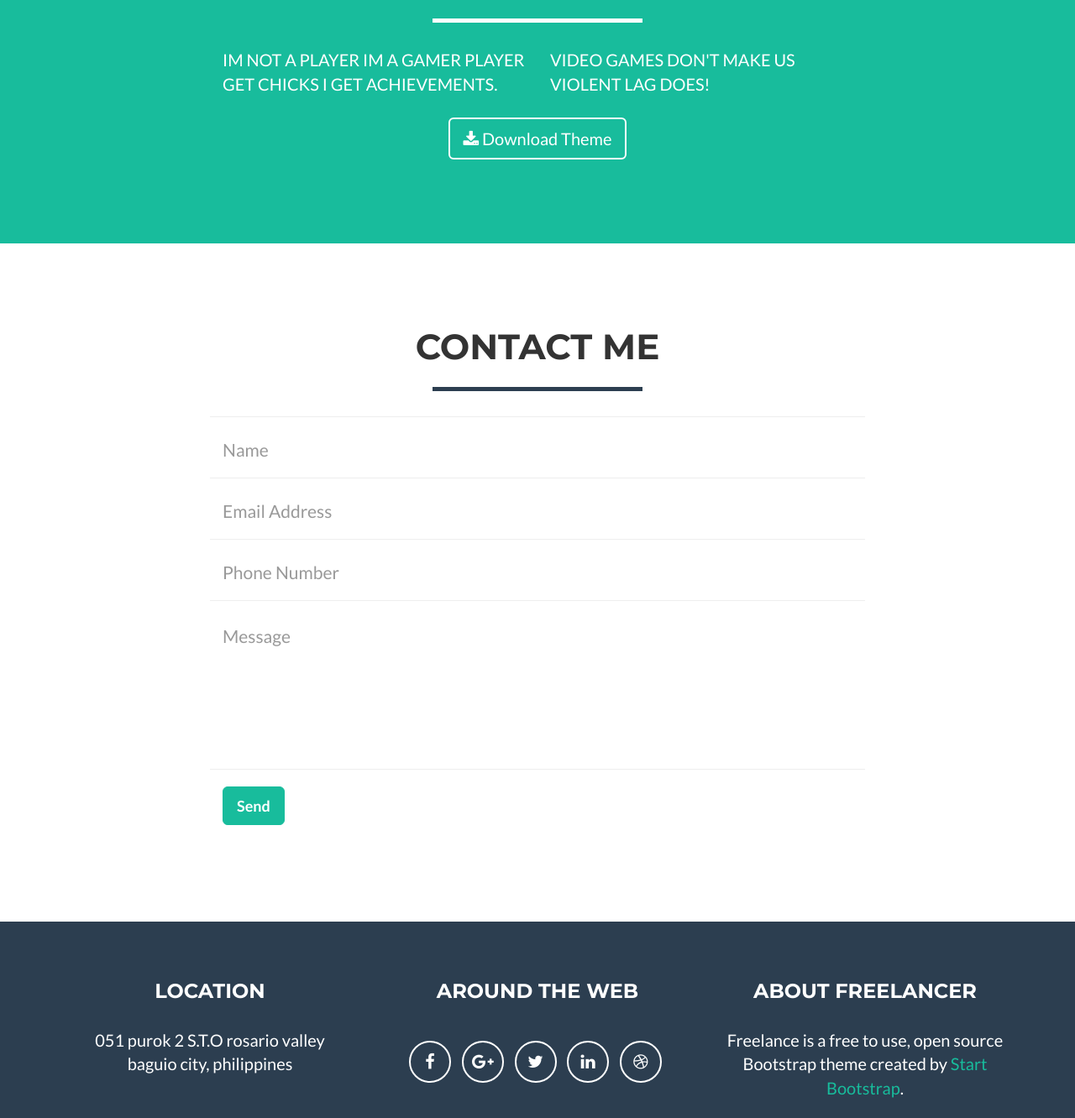
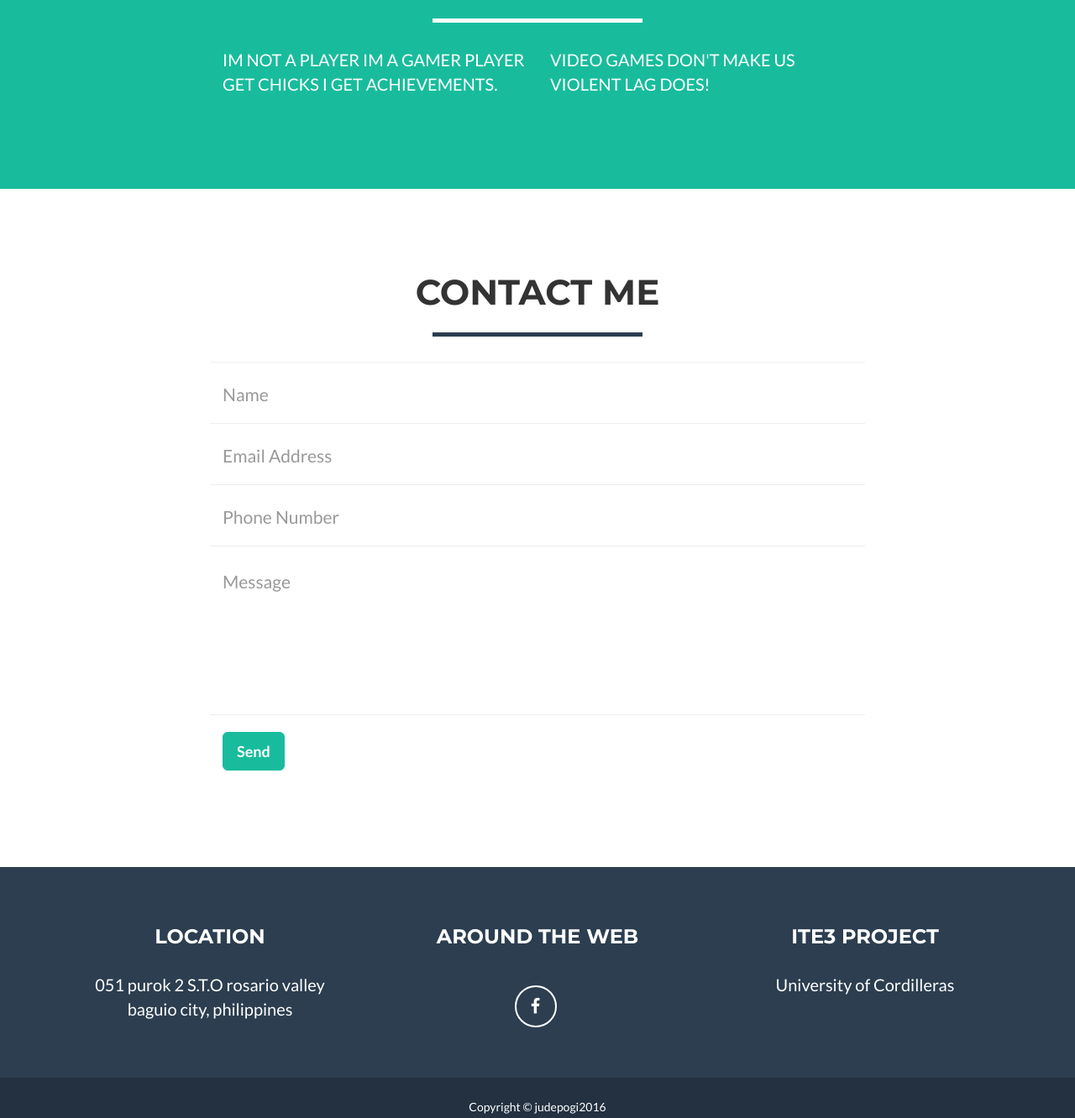
Before and after one commit to judelagdao/judelagdao.github.io, a website: page index.html in a window 1280 px wide. Shown: the part 1865-3197 px from the top of the page at 84% size. Drawn offline with nearby package versions, Linux system fonts and the light colour scheme.

Commit message:
Update index.html

```diff
--- a/index.html
+++ b/index.html
@@ -172,11 +172,6 @@
                 <div class="col-lg-4">
                     <p>VIDEO GAMES DON'T MAKE US VIOLENT LAG DOES!</p>
                 </div>
-                <div class="col-lg-8 col-lg-offset-2 text-center">
-                    <a href="#" class="btn btn-lg btn-outline">
-                        <i class="fa fa-download"></i> Download Theme
-                    </a>
-                </div>
             </div>
         </div>
     </section>
@@ -250,25 +245,14 @@
                         <h3>Around the Web</h3>
                         <ul class="list-inline">
                             <li>
-                                <a href="#" class="btn-social btn-outline"><i class="fa fa-fw fa-facebook"></i></a>
+                                <a href="https://www.facebook.com/JudeLagdao28" class="btn-social btn-outline"><i class="fa fa-fw fa-facebook"></i></a>
                             </li>
-                            <li>
-                                <a href="#" class="btn-social btn-outline"><i class="fa fa-fw fa-google-plus"></i></a>
-                            </li>
-                            <li>
-                                <a href="#" class="btn-social btn-outline"><i class="fa fa-fw fa-twitter"></i></a>
-                            </li>
-                            <li>
-                                <a href="#" class="btn-social btn-outline"><i class="fa fa-fw fa-linkedin"></i></a>
-                            </li>
-                            <li>
-                                <a href="#" class="btn-social btn-outline"><i class="fa fa-fw fa-dribbble"></i></a>
-                            </li>
+
                         </ul>
                     </div>
                     <div class="footer-col col-md-4">
-                        <h3>About Freelancer</h3>
-                        <p>Freelance is a free to use, open source Bootstrap theme created by <a href="http://startbootstrap.com">Start Bootstrap</a>.</p>
+                        <h3>ITE3 Project</h3>
+                        <p>University of Cordilleras </p>
                     </div>
                 </div>
             </div>
```
